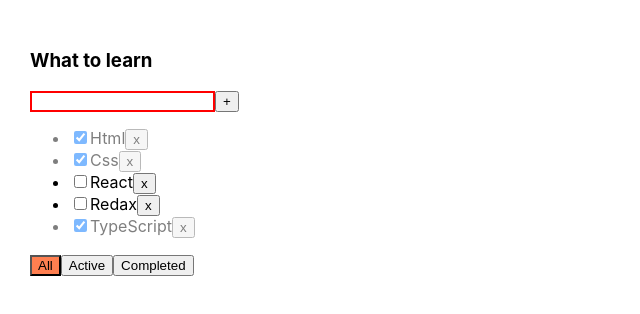
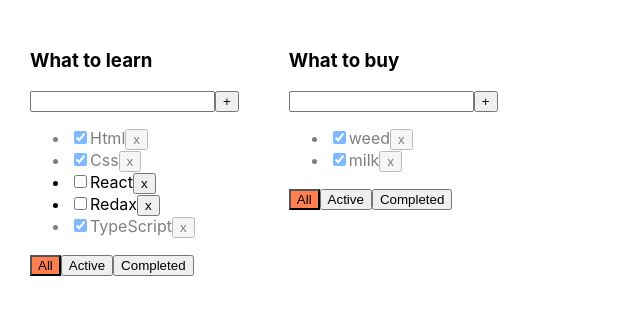
Before and after one commit to ashton-kochnev/todolist, a React (Create React App) app: page / in a window 1280 px wide. Shown: the top 314 px of the page, without its empty margins (0-640 px from the left). Built offline with nearby package versions, Linux system fonts and the light colour scheme.

Commit message:
add 5 lesson

```diff
--- a/src/App.css
+++ b/src/App.css
@@ -1,17 +1,24 @@
 .App {
-  padding: 30px;
-  display: flex;
+    padding: 30px;
+    display: flex;
 }
 
 .App > div {
-  margin-right: 50px;
+    margin-right: 50px;
 }
+
+.error {
+    border: 1px solid red;
+}
+
+.error-message {
+    color: red;
+}
+
 .isDone {
-  opacity: .5;
+    opacity: .5;
 }
+
 .active-filter {
-  background-color: coral;
+    background-color: coral;
 }
-.error {
-  border: 2px solid red;
-}
--- a/src/App.tsx
+++ b/src/App.tsx
@@ -9,62 +9,98 @@
     isDone: boolean
 }
 
+type TodolistType = {
+    id: string
+    title: string
+    filter: FilterValueType
+}
+
+type TaskStateType = {
+    [key: string]: TaskType[]
+}
+
 export type FilterValueType = "all" | 'completed' | 'active'
 
 function App() {
-    const [tasks, setTasks] = useState<Array<TaskType>>(
-        [
+    let todolistId1 = v1()
+    let todolistId2 = v1()
+
+    let [todoLists, setTodolists] = useState<TodolistType[]>([
+            {id: todolistId1, title: 'What to learn', filter: 'all'},
+            {id: todolistId2, title: 'What to buy', filter: 'all'}
+        ]
+    )
+
+    const [tasks, setTasks] = useState<TaskStateType>({
+        [todolistId1]: [
             {id: v1(), title: "Html", isDone: true},
             {id: v1(), title: "Css", isDone: true},
             {id: v1(), title: "React", isDone: false},
             {id: v1(), title: "Redax", isDone: false},
             {id: v1(), title: "TypeScript", isDone: true}
+        ],
+        [todolistId2]: [
+            {id: v1(), title: "weed", isDone: true},
+            {id: v1(), title: "milk", isDone: true},
         ]
-    )
+    })
 
-    let [filter, setFilter] = useState<FilterValueType>("all");
 
-    function removeTask(id: string) {
-        setTasks(tasks.filter(t => t.id !== id))
+    function removeTask(id: string, todolistId: string) {
+        tasks[todolistId] = tasks[todolistId].filter(t => t.id !== id)
+        setTasks({...tasks})
     }
 
-    function addTask(title: string) {
-        const newTask: TaskType = {
-            id: v1(),
-            title: title,
-            isDone: false,
-        }
-        setTasks([newTask, ...tasks])
+    function addTask(title: string, todolistId: string) {
+        const newTask: TaskType = {id: v1(), title: title, isDone: false}
+        setTasks({...tasks, [todolistId]: [newTask, ...tasks[todolistId]]})
     }
 
-    function changeTaskStatus(taskId: string, newIsDoneValue: boolean) {
-        setTasks(tasks.map(t => t.id === taskId ? {...t, isDone: newIsDoneValue} : t))
+    function changeTaskStatus(taskId: string, isDone: boolean, todolistId: string) {
+        setTasks({...tasks, [todolistId]: tasks[todolistId].map(t => t.id === taskId ? {...t, isDone: isDone} : t)})
+        // let tasks = tasks[todolistId]
+        // let task = tasks.find(t => t.id === taskId);
+        // if (task) {
+        //     task.isDone = isDone
+        //     setTasks({...tasks})
+        // }
     }
 
-    function changeFilter(value: FilterValueType) {
-        setFilter(value)
-    }
-
-    let tasksForTodolist = tasks;
-    if (filter === 'completed') {
-        tasksForTodolist = tasks.filter(t => t.isDone)
-    }
-    if (filter === 'active') {
-        tasksForTodolist = tasks.filter(t => !t.isDone)
+    function changeFilter(value: FilterValueType, todolistId: string) {
+        setTodolists(todoLists.map(t => t.id === todolistId ? {...t, filter: value} : t))
+        // let todolist = todoLists.find(tl => tl.id === todolistId)
+        // if (todolist) {
+        //     todolist.filter = value
+        //     setTodolists([...todoLists])
+        // }
     }
 
     return (
         <div className="App">
-            <Todolist
-                title={'What to learn'}
-                tasks={tasksForTodolist}
-                filter={filter}
-                removeTask={removeTask}
-                changeFilter={changeFilter}
-                addTask={addTask}
-                changeTaskStatus={changeTaskStatus}
+            {
+                todoLists.map(tl => {
+                    let tasksForTodolist = tasks[tl.id];
 
-            />
+                    if (tl.filter === 'completed') {
+                        tasksForTodolist = tasksForTodolist.filter(t => t.isDone)
+                    }
+                    if (tl.filter === 'active') {
+                        tasksForTodolist = tasksForTodolist.filter(t => !t.isDone)
+                    }
+
+                    return <Todolist
+                        key={tl.id}
+                        id={tl.id}
+                        title={tl.title}
+                        tasks={tasksForTodolist}
+                        filter={tl.filter}
+                        removeTask={removeTask}
+                        changeFilter={changeFilter}
+                        addTask={addTask}
+                        changeTaskStatus={changeTaskStatus}
+                    />
+                })
+            }
         </div>
     );
 }
--- a/src/Todolist.tsx
+++ b/src/Todolist.tsx
@@ -3,45 +3,38 @@
 
 type TodolistPropsType = {
     title: string
+    id: string
     tasks: Array<TaskType>
     filter: FilterValueType
-    addTask: (title: string) => void
-    removeTask: (task: string) => void
-    changeFilter: (value: FilterValueType) => void
-    changeTaskStatus: (taskId: string, newIsDoneValue: boolean) => void
+    addTask: (title: string, todolistId: string) => void
+    removeTask: (task: string, todolistId: string) => void
+    changeFilter: (value: FilterValueType, todolistId: string) => void
+    changeTaskStatus: (taskId: string, isDone: boolean, todolistId: string) => void
 }
 
 function Todolist(props: TodolistPropsType) {
     const [newTitle, setNewTitle] = useState<string>('')
-    const [error, setError] = useState<boolean>(true)
+    const [error, setError] = useState<string>('')
 
-    const onChangeTitle = (e: ChangeEvent<HTMLInputElement>) => {
-        setNewTitle(e.currentTarget.value)
-        setError(false)
-    }
-
-
-    // const addTask = () => {
-    //     if (newTitle.trim()) {
-    //         props.addTask(newTitle.trim())
-    //     } else {
-    //         setError(false)
-    //     }
-    //     newSetTitle('')
-    // }
+    const onChangeTitle = (e: ChangeEvent<HTMLInputElement>) =>  setNewTitle(e.currentTarget.value)
 
     const onKeyPressAddTask = (e: KeyboardEvent<HTMLInputElement>) => {
+        setError('')
         if (e.key === 'Enter') addTask()
     }
 
     const addTask = () => {
-        props.addTask(newTitle)
-        setNewTitle('')
+        if (newTitle.trim() !== '') {
+            props.addTask(newTitle.trim(), props.id)
+            setNewTitle('')
+        } else {
+            setError('Title is required')
+        }
     }
 
-    const onClickAllFilter = () => props.changeFilter('all')
-    const onClickActiveFilter = () => props.changeFilter('active')
-    const onClickCompletedFilter = () => props.changeFilter('completed')
+    const onClickAllFilter = () => props.changeFilter('all', props.id)
+    const onClickActiveFilter = () => props.changeFilter('active', props.id)
+    const onClickCompletedFilter = () => props.changeFilter('completed', props.id)
 
     return (
         <div>
@@ -53,18 +46,25 @@
                        onKeyPress={onKeyPressAddTask}
                 />
                 <button onClick={addTask}>+</button>
+                {error && <div className='error-message'>{error}</div>}
             </div>
             <ul>
                 {
                     props.tasks.map(t => {
+
+                        const onRemoveHandler = () => {
+                            props.removeTask(t.id, props.id)
+                        }
+
                         return (
                             <li key={t.id} className={t.isDone ? 'isDone' : ''}>
                                 <input
-                                    onChange={(e) => props.changeTaskStatus(t.id, e.currentTarget.checked)}
+                                    onChange={(e) =>
+                                        props.changeTaskStatus(t.id, e.currentTarget.checked, props.id)}
                                     type="checkbox"
                                     checked={t.isDone}/>
                                 <span>{t.title}</span>
-                                <button onClick={() => {props.removeTask(t.id)}}>x</button>
+                                <button onClick={onRemoveHandler}>x</button>
                             </li>
                         )
                     })
```
